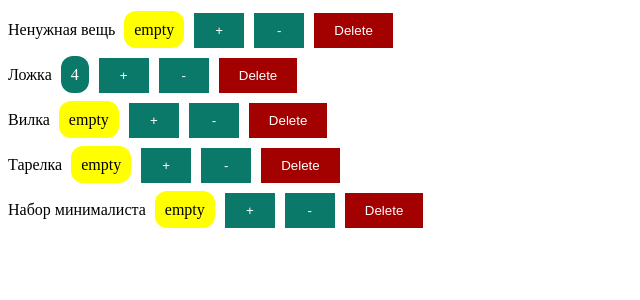
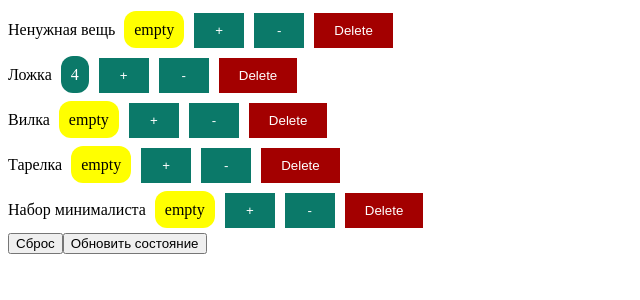
Before and after one commit to AnnAntonova2310/Basket, a React (Create React App) app: page / in a window 1280 px wide. Shown: the top 300 px of the page, without its empty margins (0-640 px from the left). Built offline with nearby package versions, Linux system fonts and the light colour scheme.

Commit message:
Destructurization

```diff
--- a/src/Components/Counter.tsx
+++ b/src/Components/Counter.tsx
@@ -10,22 +10,22 @@ type tyu = {
 }
 
 const Counter:FC<tyu> = ({id,value, name, deleteList}) => {
-    const [valueCount, setValue] = useState(value)
+    // const [valueCount, setValue] = useState(value)
     const formatValue = () => {
-        return valueCount === 0 ? 'empty' : valueCount
+        return value === 0 ? 'empty' : value
     }
     const getBadgeClasses = () => {
         let classes = 'badge m-2 '
-        classes += valueCount === 0 ? 'bg-warning' : 'bg-green'
+        classes += value === 0 ? 'bg-warning' : 'bg-green'
         return classes
     }
     const handlerIncrement = () => {
-        setValue((prevState) => prevState + 1)
-        console.log(valueCount)
+        // setValue((prevState) => prevState + 1)
+        console.log(value)
     }
     const handlerDecrement = () => {
-        setValue((prevState) => prevState - 1)
-        console.log(valueCount)
+        // setValue((prevState) => prevState - 1)
+        console.log(value)
     }
 
     return (
--- a/src/Components/CountersList.tsx
+++ b/src/Components/CountersList.tsx
@@ -3,17 +3,35 @@ import Counter from "./Counter";
 
 
 const CountersList = () => {
-    const [counters, setCounters] = useState ([
+    const initialState = [
         {id: 0, value: 0, name: 'Ненужная вещь', price: '200'},
         {id: 1, value: 4, name: 'Ложка'},
         {id: 2, value: 0, name: 'Вилка'},
         {id: 3, value: 0, name: 'Тарелка'},
         {id: 4, value: 0, name: 'Набор минималиста'},
-    ]);
+    ]
+
+    const [counters, setCounters] = useState (initialState);
 
     const handlerDelete = (id: number) => {
         const newCounters = counters.filter(c=> c.id!==id)
         setCounters(newCounters)
+    }
+
+    const handlerReset =()=> {
+        console.log('handlerReset')
+        setCounters(initialState)
+    }
+
+    const handlerUpdate = () => {
+        const updatedState = [
+            {id: 0, value: 1, name: 'Ненужная вещь', price: '200'},
+            {id: 1, value: 2, name: 'Ложка'},
+            {id: 2, value: 3, name: 'Вилка'},
+            {id: 3, value: 4, name: 'Тарелка'},
+            {id: 4, value: 0, name: 'Набор минималиста'},
+        ]
+        setCounters(updatedState)
     }
 
     return (
@@ -29,6 +47,8 @@ const CountersList = () => {
                     deleteList = {handlerDelete}
                 />
             ))}
+            <button onClick={handlerReset}>Сброс</button>
+            <button onClick={handlerUpdate}>Обновить состояние</button>
         </>
     );
 };
```
